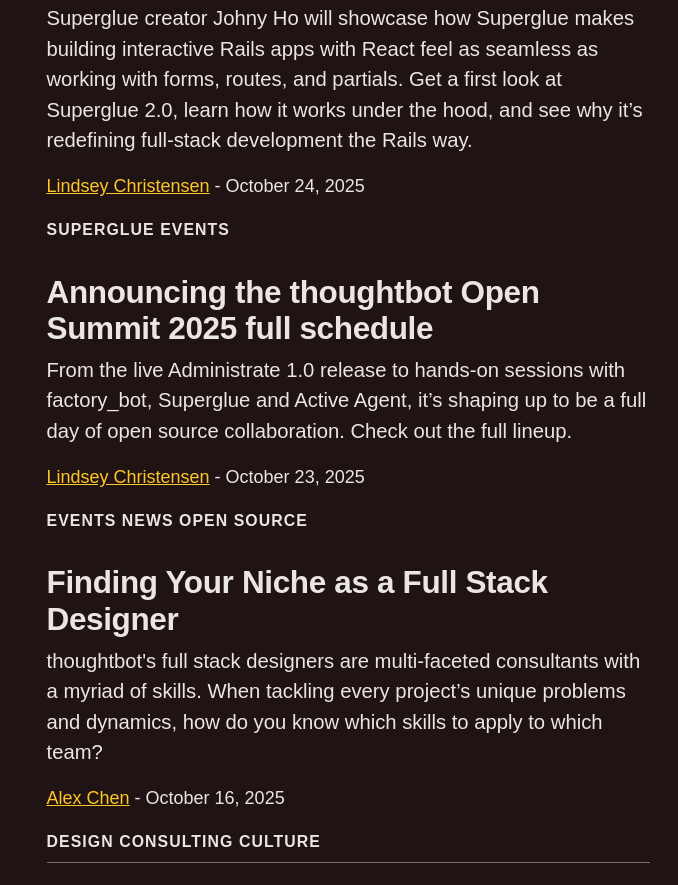
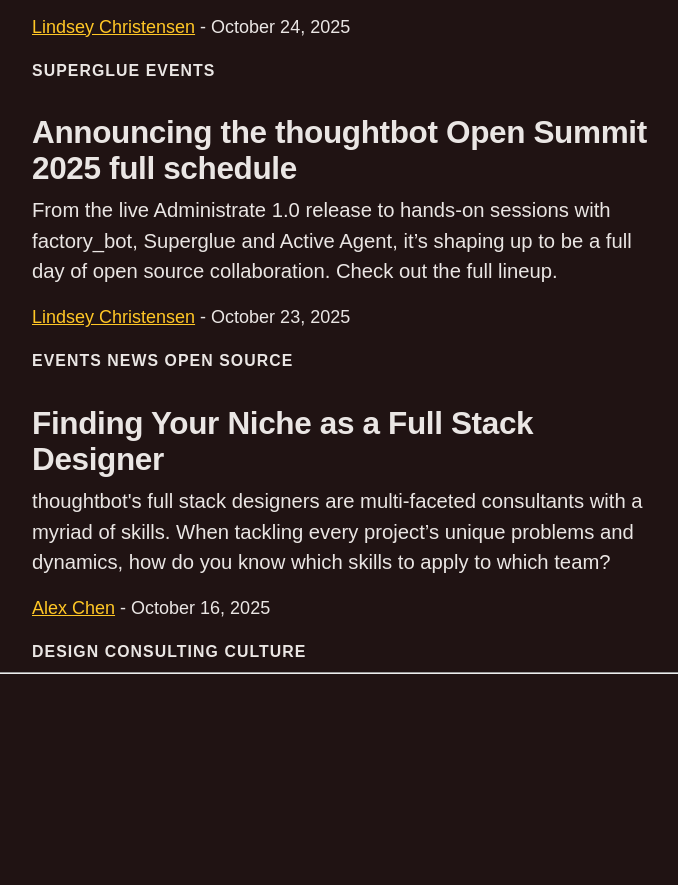
Before and after one commit to Yourmyth/thoughtbot-clone, a plain HTML site: page index.html in a window 1280 px wide. Shown: the part 3047-3932 px from the top of the page, without its empty margins (292-970 px from the left). After the commit the page ends 3729 px from the top, so only its background shows below. Drawn offline with Linux system fonts and the light colour scheme.

Commit message:
modified my css and html file

```diff
--- a/index.html
+++ b/index.html
@@ -109,8 +109,7 @@
         <p class="para1">thoughtbot's full stack designers are multi-faceted consultants with a myriad of skills. When tackling every project’s unique problems and dynamics, how do you know which skills to apply to which team?</p>
         <p class="time"><a href="Alex Chen" class="name">Alex Chen</a> - October 16, 2025</p>
         <p class="para2">Design  Consulting  Culture</p>
-        <hr class="hr">
-        <br>
     </div>
+    <hr>
 </body>
 </html>
--- a/style.css
+++ b/style.css
@@ -59,9 +59,13 @@
 text-align: right;
 }
 .parent {
-    margin: 72px 312.5px 0px;
-padding: 0px 18px 72px;
-text-align: left;
+    margin: auto;
+    padding: 0px;
+    width: 50%;
+    justify-content: center;
+    align-items: center;
+    text-align: center;
+
 }
 .hr {
     height: 1px;
```
